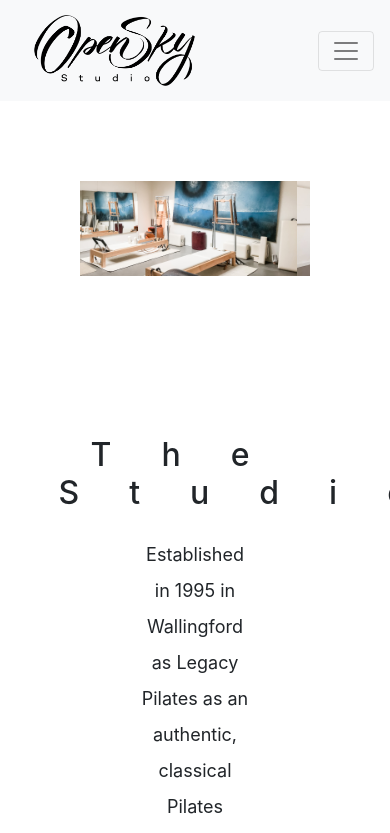
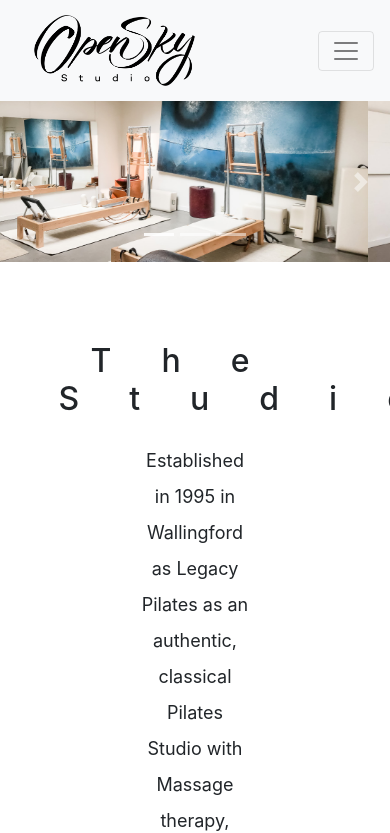
Before and after one commit to quan-huie/Open-Sky-Studio, a React (Create React App) app: page / in a window 390 px wide. Shown: the top 833 px of the page. Built offline with nearby package versions, Linux system fonts and the light colour scheme.

Commit message:
fix carousel spacing

```diff
--- a/src/HomePage/HomePage.css
+++ b/src/HomePage/HomePage.css
@@ -53,7 +53,6 @@ p {
     .carousel {
       width:auto;
       height:auto;
-      padding: 5rem;
     }
 }
 
```
